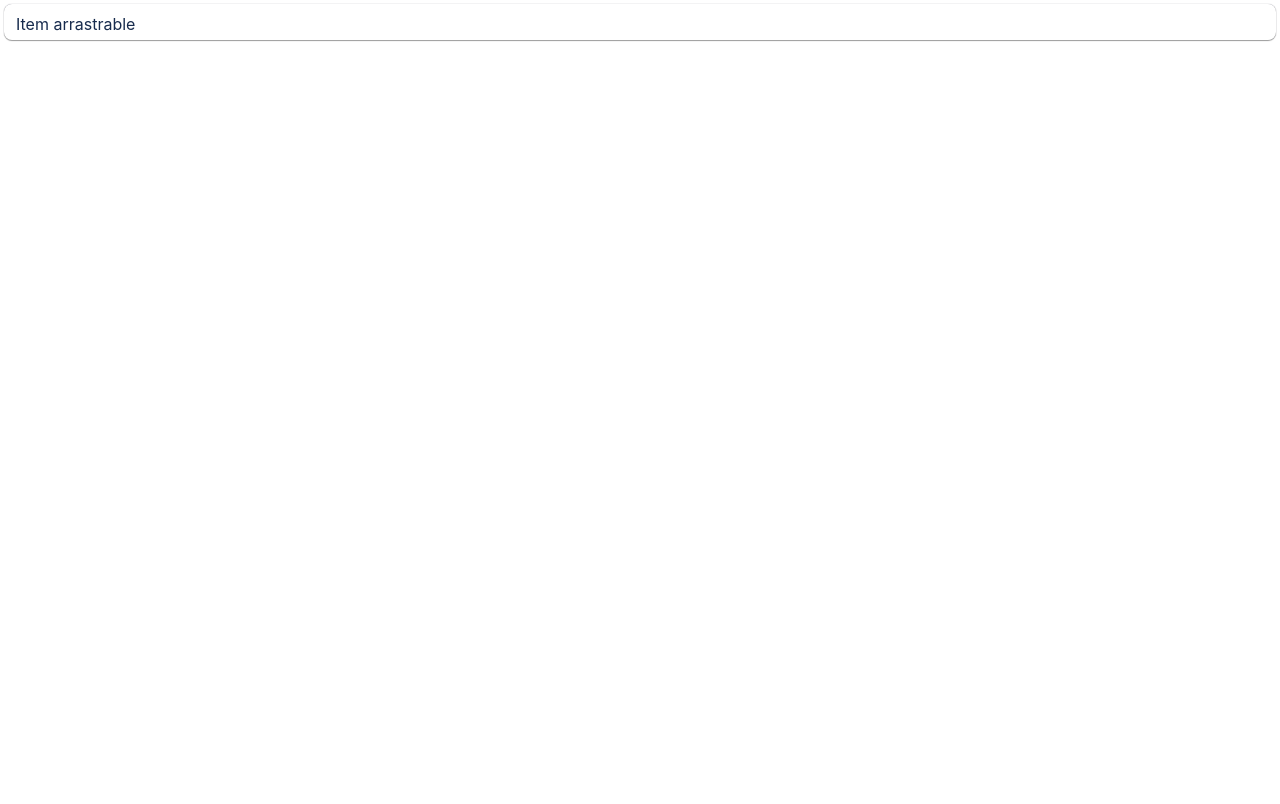
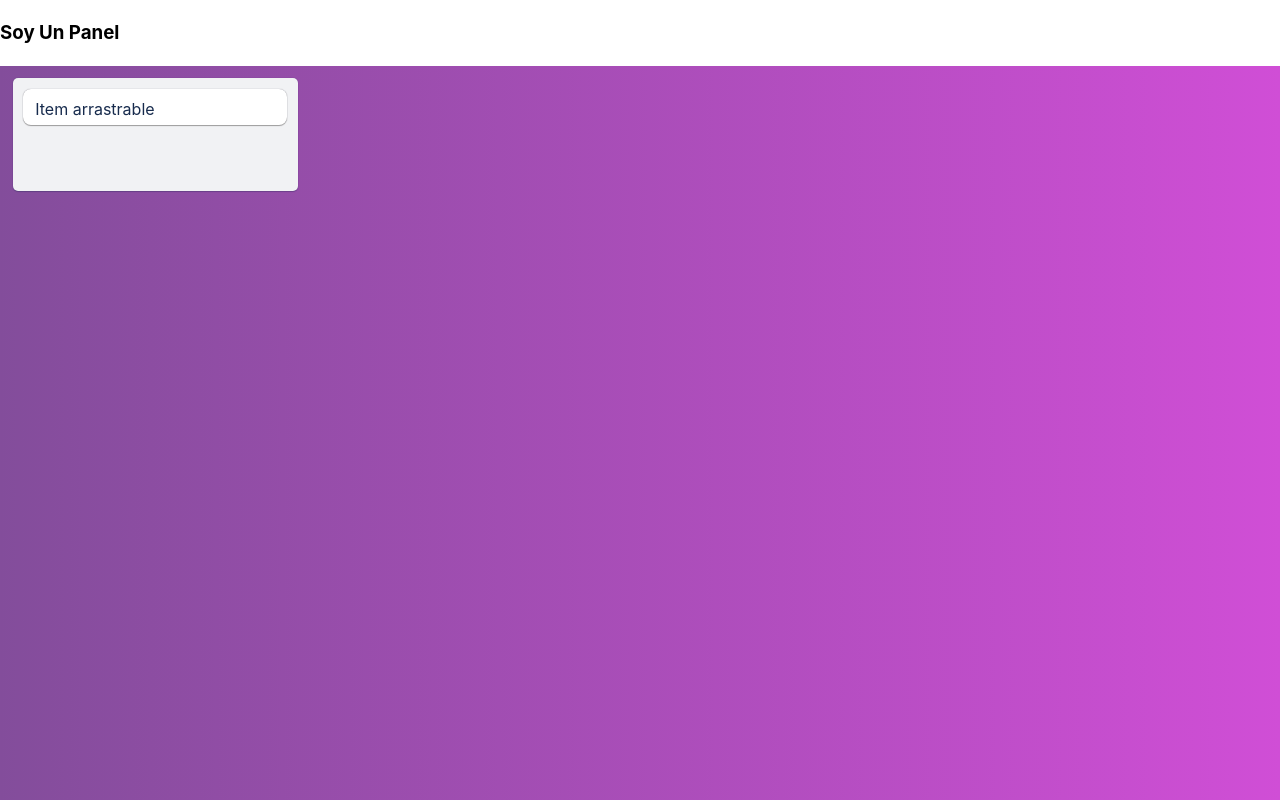
Before and after one commit to shirleymq/task-board, a React (Vite) app: page / in a window 1280 px wide. Built offline with nearby package versions, Linux system fonts and the light colour scheme.

Commit message:
integration of item on lane

```diff
--- a/src/App.tsx
+++ b/src/App.tsx
@@ -1,24 +1,25 @@
-import { useState } from 'react'
-import './App.css'
-import { Panel } from './components/panel'
-import { Lane } from './components/lane'
+import { useState } from "react";
+import "./App.css";
+import { Panel } from "./components/panel";
+import { Lane } from "./components/lane";
+import Item from "./components/item";
 
 function App() {
-  const [count, setCount] = useState(0)
+  const [count, setCount] = useState(0);
 
   return (
     <>
-
-      <div><h3>Soy Un Panel</h3></div>
-      <Panel className='panel-container'>
-        <Lane className='lane' draggable >
-         {/*  <p>Shirley</p> */}
+      <div>
+        <h3>Soy Un Panel</h3>
+      </div>
+      <Panel className="panel-container">
+        <Lane className="lane" draggable>
+          {/*  <p>Shirley</p> */}
+          <Item />
         </Lane>
-
       </Panel>
-
     </>
-  )
+  );
 }
 
-export default App
+export default App;
--- a/src/components/item/item.module.css
+++ b/src/components/item/item.module.css
@@ -5,7 +5,6 @@
   background-color: #ffffff;
   color: #172b4d;
   border-radius: 8px;
-  /* box-shadow: 1px 1px 1px 1px rgb(64, 64, 77); */
   box-shadow: 0px 1px 1px rgb(156, 156, 156), 0px 0px 1px rgb(130, 130, 141);
   cursor: pointer;
 }
--- a/src/main.tsx
+++ b/src/main.tsx
@@ -2,10 +2,9 @@ import React from "react";
 import ReactDOM from "react-dom/client";
 import App from "./App.tsx";
 import "./index.css";
-import Item from "./components/item/index.tsx";
 
 ReactDOM.createRoot(document.getElementById("root")!).render(
   <React.StrictMode>
-    <Item />
+    <App />
   </React.StrictMode>
 );
```
